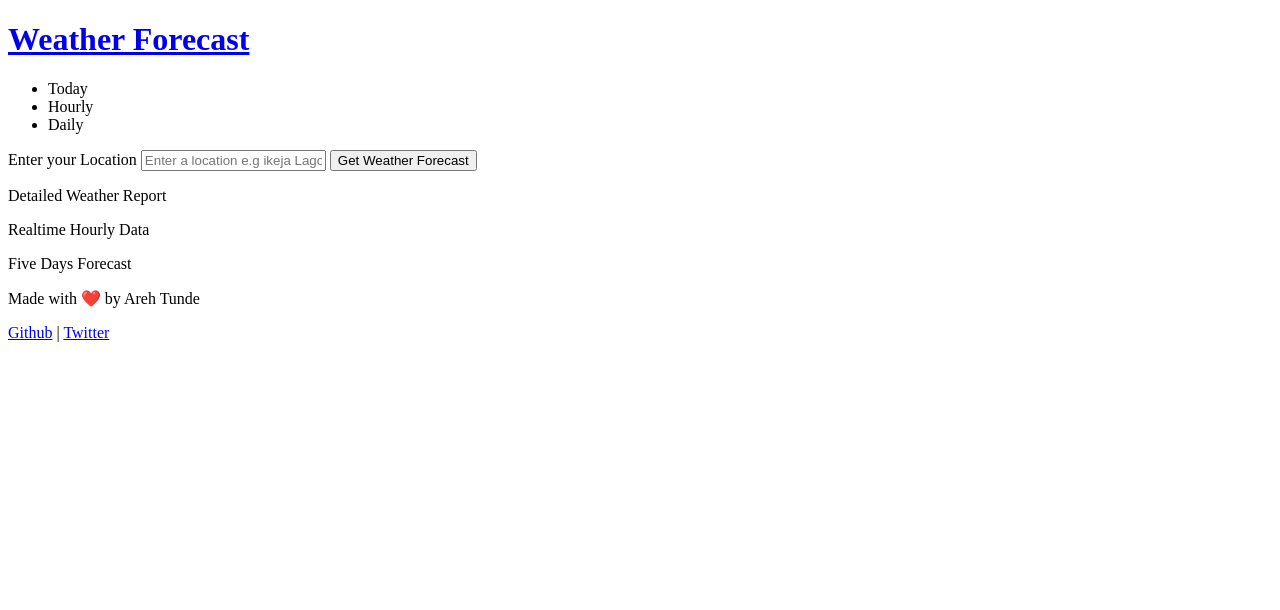
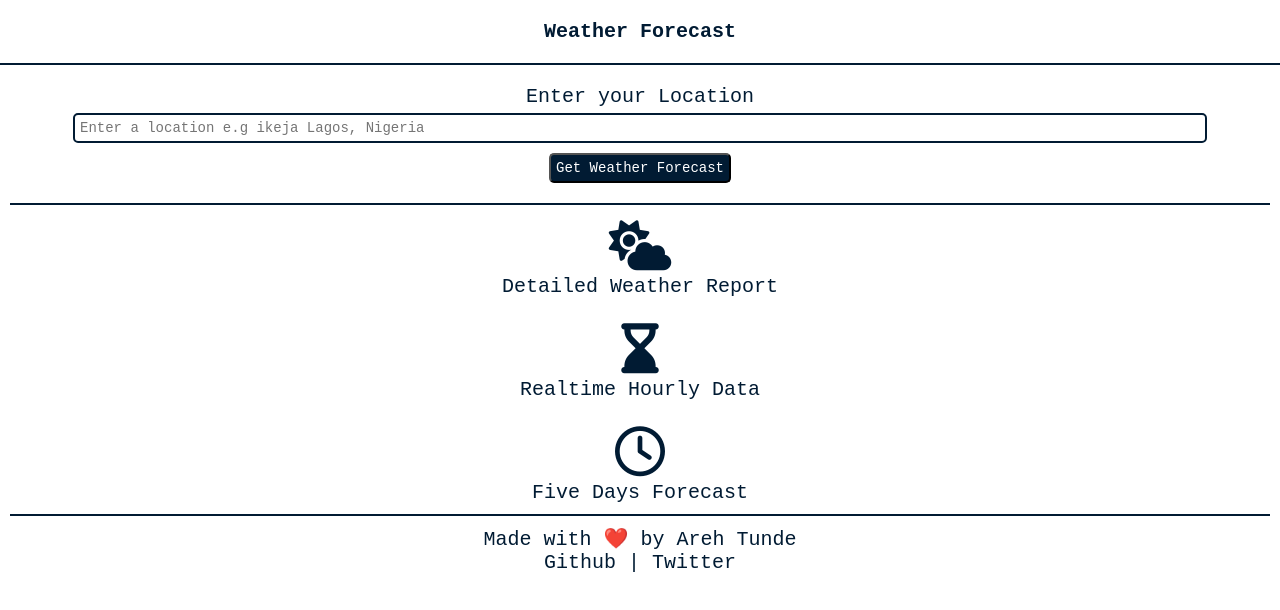
Before and after one commit to arehtunde/weatherApp, a website: page index.html in a window 1280 px wide. Drawn offline with Linux system fonts and the light colour scheme; a web font is replaced by a local one.

Commit message:
styled landing page. split scss files into chunks and add file  to make api calls

```diff
--- a/app/js/weather.js
+++ b/app/js/weather.js
@@ -0,0 +1,73 @@
+// initialize error page
+const main = document.querySelector('.main');
+const errorInfo = document.createElement('div');
+main.append(errorInfo);
+
+const render = () => {
+  const feature = document.querySelector('.feature');
+  feature.style.display = 'none';
+};
+
+const getCoord = async () => {
+  render();
+  // geocode query parameters
+  const inputfield = document.querySelector('.search_input');
+  const input = inputfield.value.trim();
+  const encodedInput = encodeURI(input);
+  const coordApi = 'https://api.opencagedata.com/geocode/v1/json?';
+  const coordKey = '173f9f1a42c64005be22065050aa936e';
+  const coordParam = 'pretty=1&limit=1';
+  const coordUrl = `${coordApi}q=${encodedInput}&key=${coordKey}&${coordParam}`;
+
+  try {
+    const fetchCoord = fetch(coordUrl);
+    const response = await fetchCoord;
+    const data = await response.json();
+
+    // coordinates
+    const coord = data.results[0].geometry;
+
+    // current weather query parameters
+    const key = 'vK6swCrrskXqnuZGn4NT7q7Aj1YuZINH';
+    const currentWeather = 'https://api.climacell.co/v3/weather/realtime?';
+    const fields = ['precipitation', 'precipitation_type', 'temp', 'feels_like', 'baro_pressure', 'humidity', 'wind_direction', 'wind_speed', 'weather_code'];
+    const currentWeatherUrl = `${currentWeather}lat=${coord.lat}&lon=${coord.lng}&fields=${fields}&apikey=${key}`;
+
+    // hourly weather query parameter
+    const hourlyWeather = 'https://api.climacell.co/v3/weather/forecast/hourly?';
+    const hourlyFields = [...fields, 'precipitation_probability'];
+    const startTime = new Date();
+    const endTime = new Date(startTime);
+    endTime.setHours(endTime.getHours() + 6);
+    const hourlyWeatherUrl = `${hourlyWeather}lat=${coord.lat}&lon=${coord.lng}&start_time=now&end_time=${endTime.toISOString()}&fields=${hourlyFields}&apikey=${key}`;
+
+    // daily weather query parameters
+    const dailyWeather = 'https://api.climacell.co/v3/weather/forecast/daily?';
+    // const dailyFields = fields.splice(0, 1);
+    const removeItem = 'precipitation_type';
+    const dailyFields = fields.filter((item) => item !== removeItem);
+    const startDate = new Date();
+    const endDate = new Date(startDate);
+    endDate.setDate(endDate.getDate() + 6);
+    const dailyWeatherUrl = `${dailyWeather}lat=${coord.lat}&lon=${coord.lng}&start_time=now&end_time=${endDate.toISOString()}&fields=${dailyFields}&apikey=${key}`;
+
+    const [currentResponse, hourlyResponse, dailyResponse] = await Promise.all([
+      fetch(currentWeatherUrl),
+      fetch(hourlyWeatherUrl),
+      fetch(dailyWeatherUrl),
+    ]);
+
+    const [currentData, hourlyData, dailyData] = await Promise.all([
+      currentResponse.json(), hourlyResponse.json(), dailyResponse.json(),
+    ]);
+    console.log(currentData);
+    console.log(hourlyData);
+    console.log(dailyData);
+  } catch (error) {
+    errorInfo.innerHTML = `<h2>${input} Not Found!</h2>
+    <p>Please Enter a valid city name</p>`;
+  }
+};
+
+const button = document.querySelector('.btn');
+button.addEventListener('click', getCoord);
--- /dev/null
+++ b/app/scss/_button.scss
@@ -0,0 +1,26 @@
+.btn {
+  display: block;
+  padding: $space-1;
+  margin: $space-2 auto;
+  border-radius: 5px;
+  background-color: $bg-color;
+  color: $txt-color;
+  font-family: inherit;
+  font-size: 1.4rem;
+  cursor: pointer;
+
+  &:hover {
+    background-color: $txt-color;
+    color: $bg-color;
+  }
+
+  &:active {
+    border: 2px solid $bg-color;
+  }
+
+  &:focus {
+    outline: 2px solid $bg-color;
+    background-color: $txt-color;
+    color: $bg-color;
+  }
+}
--- /dev/null
+++ b/app/scss/_footer.scss
@@ -0,0 +1,11 @@
+.foot {
+  margin: $space-2 ;
+  font-size: clamp(1.6rem, 2.6vw, 2rem);
+  color: $bg-color;
+  text-align: center;
+
+  &_link {
+    text-decoration: none;
+    color: $bg-color;
+  }
+}
--- /dev/null
+++ b/app/scss/_global.scss
@@ -0,0 +1,23 @@
+$space-1: 0.5rem;
+$space-2: 1rem;
+$space-3: 1.5rem;
+$space-4: 2rem;
+$bg-color: #011b33;
+$txt-color: #fff;
+
+:root {
+  box-sizing: border-box;
+  font-size: 62.5%;
+}
+
+*, *::before, *::after {
+  box-sizing: border-box;
+  padding: 0;
+  margin: 0;
+}
+
+body {
+  width: 100%;
+  height: 100vh;
+  font-family: 'Recursive', monospace;
+}
--- /dev/null
+++ b/app/scss/_header.scss
@@ -0,0 +1,10 @@
+.header {
+  padding: $space-4;
+  border-bottom: 2px solid $bg-color;
+  text-align: center;
+
+  &_link {
+    text-decoration: none;
+    color: $bg-color;
+  }
+}
--- /dev/null
+++ b/app/scss/_main.scss
@@ -0,0 +1,39 @@
+.main {
+  font-size: clamp(1.6rem, 2.6vw, 2rem);
+  color: $bg-color;
+}
+
+.search {
+  text-align: center;
+  margin: $space-4 $space-2;
+
+  &_label {
+    display: block;
+    margin: $space-2 0 $space-1 0;
+  }
+
+  &_input {
+    width: 90%;
+    padding: $space-1;
+    border: 2px solid $bg-color;
+    border-radius: 5px;
+    font-family: inherit;
+    font-size: 1.4rem;
+  }
+}
+
+.feature {
+  margin: $space-2;
+  text-align: center;
+  border-top: 2px solid $bg-color;
+  border-bottom: 2px solid $bg-color;
+}
+
+.card {
+  padding: $space-2;
+
+  .card_icon {
+    font-size: 5rem;
+    margin: $space-1;
+  }
+}
--- a/app/scss/weather.scss
+++ b/app/scss/weather.scss
@@ -0,0 +1,5 @@
+@import 'global';
+@import 'header';
+@import 'main';
+@import 'button';
+@import 'footer';
--- a/index.html
+++ b/index.html
@@ -3,51 +3,49 @@
 <head>
   <meta charset="UTF-8">
   <meta name="viewport" content="width=device-width, initial-scale=1.0">
+  <link href="https://fonts.googleapis.com/css2?family=Recursive:slnt,wght,MONO@-15..0,400..900,0..1&display=swap" rel="stylesheet">
   <link rel="stylesheet" href="app/css/weather.css">
   <title>Document</title>
 </head>
 <body>
-  <header>
-    <div>
-      <a href="index.html">
-        <h1>Weather Forecast</h1>
-      </a>
-    </div>
-    <nav>
-      <ul>
-        <li>Today</li>
-        <li>Hourly</li>
-        <li>Daily</li>
-      </ul>
-    </nav>
+  <header class="header">
+    <a href="index.html" class="header_link">
+      <h1>Weather Forecast</h1>
+    </a>
   </header>
 
-  <main>
-    <section>
-      <div>
-        <label>
-          Enter your Location
-          <input type="text" placeholder="Enter a location e.g ikeja Lagos, Nigeria">
-        </label>
-        <button type="submit">Get Weather Forecast</button>
+  <main class="main">
+    <section class="search">
+      <label for="search" class="search_label">Enter your Location</label>
+      <input type="text" class="search_input" id="search" placeholder="Enter a location e.g ikeja Lagos, Nigeria">
+      <button class="btn">Get Weather Forecast</button>
+    </section>
+    <section class="feature">
+      <div class="card">
+        <i class="fas fa-cloud-sun card_icon"></i>
+        <p>Detailed Weather Report</p>
       </div>
-      <div>
-        <p>Detailed Weather Report</p>
+      <div class="card">
+        <i class="fas fa-hourglass-end card_icon"></i>
         <p>Realtime Hourly Data</p>
+      </div>
+      <div class="card">
+        <i class="far fa-clock card_icon"></i>
         <p>Five Days Forecast</p>
       </div>
     </section>
   </main>
 
-  <footer>
+  <footer class="foot">
     <p>Made with ❤️ by Areh Tunde</p>
     <div>
-      <a href="#"><span>Github</span></a>
+      <a href="#" class="foot_link"><span>Github</span></a>
       <span>|</span>
-      <a href="#"><span>Twitter</span></a>
+      <a href="#" class="foot_link"><span>Twitter</span></a>
     </div>
   </footer>
 
   <script src="app/js/weather.js"></script>
+  <script src="https://kit.fontawesome.com/8c64d9042a.js" crossorigin="anonymous"></script>
 </body>
 </html>
```
Also changed, not shown: .eslintrc.json, app/css/weather.css, app/js/result.js (added), dist/css/weather.css (added), dist/index.html, dist/js/weather.js, 2 other files.
